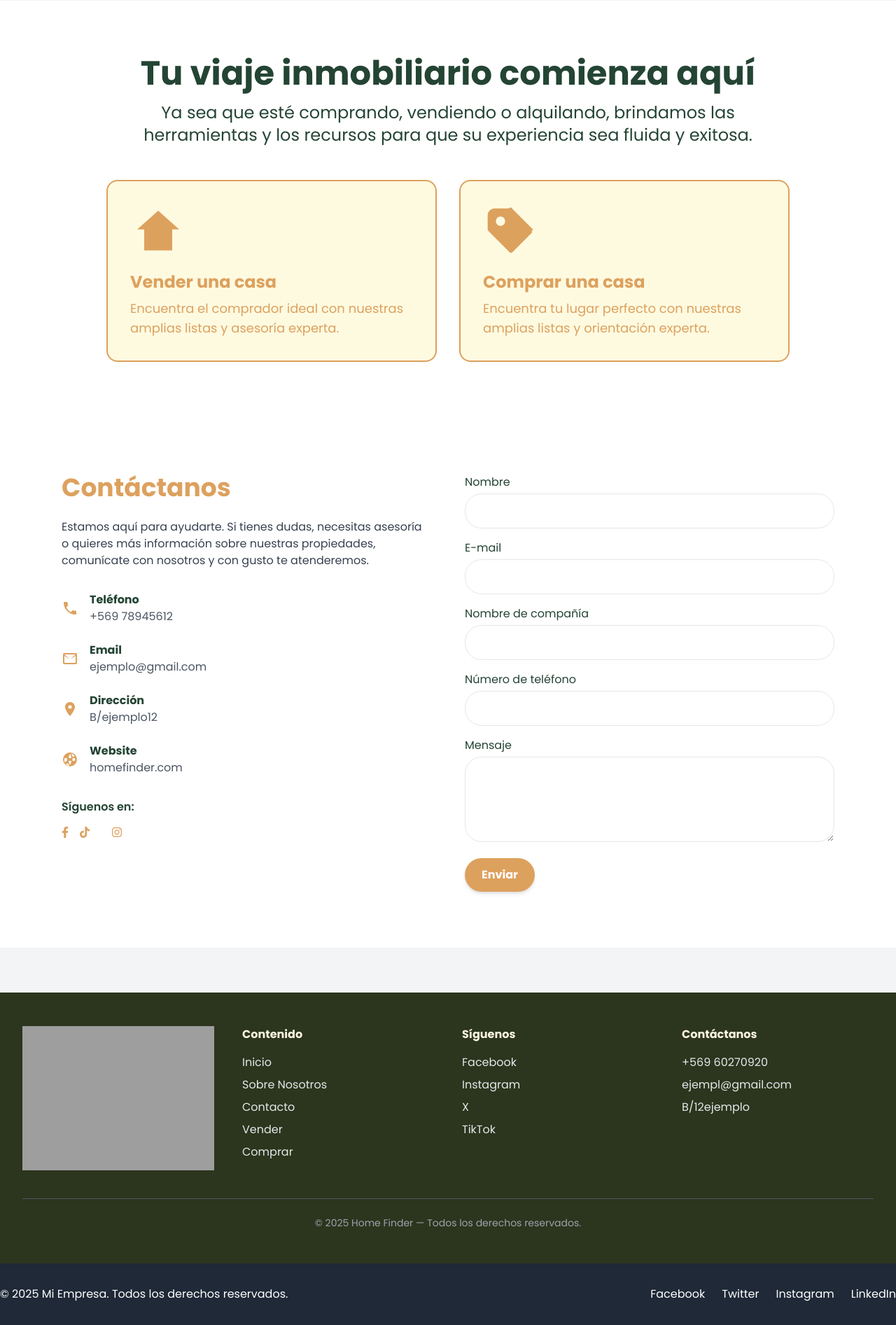
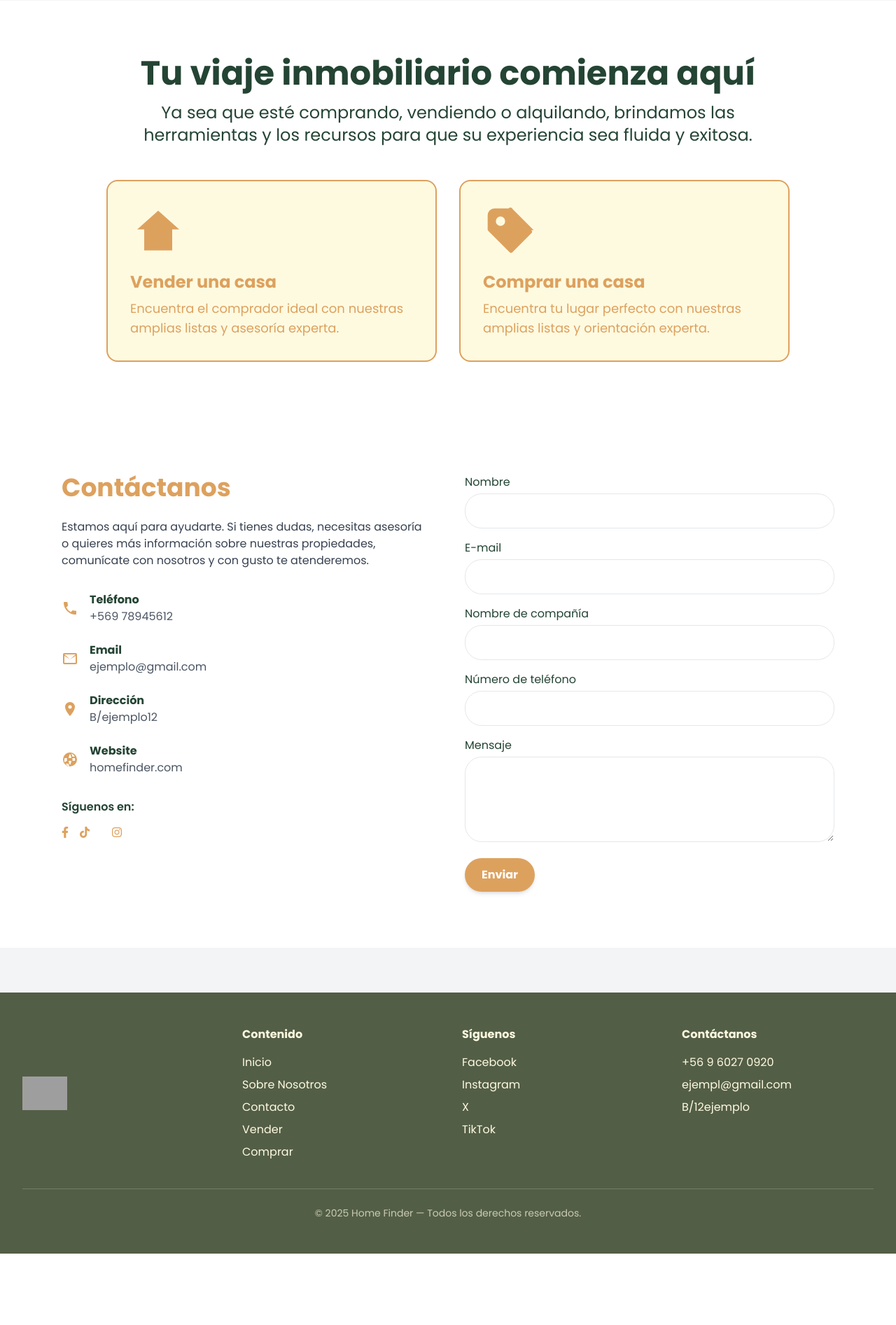
Before and after one commit to ale12GM/homefinder, a PHP site: page /usuario/home in a window 1280 px wide. Shown: the part 2917-4810 px from the top of the page at 70% size. After the commit the page ends 4708 px from the top, so only its background shows below. Run offline with PHP 8.4, Linux system fonts and the light colour scheme; data that the repository does not hold is empty; some libraries are stand-ins or nearby versions; grey boxes are pictures that could not be loaded.

Commit message:
modifique la parte del diceno del layout ya poner un header a todo y se ve bonito

```diff
--- a/views/layout.php
+++ b/views/layout.php
@@ -243,21 +243,54 @@
     </main>
 
     <!-- Footer -->
-    <footer class="bg-gray-800 text-white py-8 mt-auto">
-        <div class="max-w-7xl mx-auto">
-            <div class="flex flex-col md:flex-row justify-between items-center">
-                <div class="text-center md:text-left mb-4 md:mb-0">
-                    <p>&copy; 2025 Mi Empresa. Todos los derechos reservados.</p>
-                </div>
-                <div class="flex space-x-6">
-                    <a href="#" class="hover:text-yellow-400 transition duration-300">Facebook</a>
-                    <a href="#" class="hover:text-yellow-400 transition duration-300">Twitter</a>
-                    <a href="#" class="hover:text-yellow-400 transition duration-300">Instagram</a>
-                    <a href="#" class="hover:text-yellow-400 transition duration-300">LinkedIn</a>
-                </div>
-            </div>
-        </div>
-    </footer>
+<footer class="bg-[#535E46] text-[#FEFAE0] py-12 px-8 mt-16 font-[Poppins]">
+  <div class="container mx-auto grid grid-cols-1 md:grid-cols-4 gap-10">
+
+    <!-- Logo -->
+    <div class="flex items-center justify-center md:justify-start gap-3">
+      <img src="image_logo.png" alt="Logo" class="max-w-full max-h-full w-16 h-16 object-contain">
+    </div>
+
+    <!-- Contenido -->
+    <div class="text-center md:text-left">
+      <h3 class="font-bold mb-4 text-[#FEFAE0]">Contenido</h3>
+      <ul class="space-y-2">
+        <li><a href="#" class="hover:text-white transition">Inicio</a></li>
+        <li><a href="#" class="hover:text-white transition">Sobre Nosotros</a></li>
+        <li><a href="#" class="hover:text-white transition">Contacto</a></li>
+        <li><a href="#" class="hover:text-white transition">Vender</a></li>
+        <li><a href="#" class="hover:text-white transition">Comprar</a></li>
+      </ul>
+    </div>
+
+    <!-- Síguenos -->
+    <div class="text-center md:text-left">
+      <h3 class="font-bold mb-4 text-[#FEFAE0]">Síguenos</h3>
+      <ul class="space-y-2">
+        <li><a href="#" class="hover:text-white transition">Facebook</a></li>
+        <li><a href="#" class="hover:text-white transition">Instagram</a></li>
+        <li><a href="#" class="hover:text-white transition">X</a></li>
+        <li><a href="#" class="hover:text-white transition">TikTok</a></li>
+      </ul>
+    </div>
+
+    <!-- Contáctanos -->
+    <div class="text-center md:text-left">
+      <h3 class="font-bold mb-4 text-[#FEFAE0]">Contáctanos</h3>
+      <ul class="space-y-2">
+        <li>+56 9 6027 0920</li>
+        <li><a href="mailto:ejempl@gmail.com" class="hover:text-white transition">ejempl@gmail.com</a></li>
+        <li>B/12ejemplo</li>
+      </ul>
+    </div>
+  </div>
+
+  <!-- Derechos -->
+  <div class="mt-10 text-center text-sm text-[#FEFAE0]/70 border-t border-[#FEFAE0]/20 pt-6">
+    © 2025 Home Finder — Todos los derechos reservados.
+  </div>
+</footer>
+
 
     <script>
         // Toggle the menu visibility when the hamburger button is clicked
--- a/views/usuario/home.php
+++ b/views/usuario/home.php
@@ -387,49 +387,6 @@ $_SESSION["email"] = "ale@gmail.com";
     </div>
   </section>
 
-  <footer class="bg-[#2c351d] text-[#fdf6e3] py-12 px-8 mt-16">
-    <div class="container mx-auto grid grid-cols-1 md:grid-cols-4 gap-10">
-
-      <div class="flex items-center gap-3">
-        <img src="image_logo.png" alt="Logo" class="max-w-full max-h-full">
-      </div>
-
-      <div>
-        <h3 class="font-bold mb-4">Contenido</h3>
-        <ul class="space-y-2 text-gray-200">
-          <li><a href="#" class="hover:text-[#d29057]">Inicio</a></li>
-          <li><a href="#" class="hover:text-[#d29057]">Sobre Nosotros</a></li>
-          <li><a href="#" class="hover:text-[#d29057]">Contacto</a></li>
-          <li><a href="#" class="hover:text-[#d29057]">Vender</a></li>
-          <li><a href="#" class="hover:text-[#d29057]">Comprar</a></li>
-        </ul>
-      </div>
-
-      <div>
-        <h3 class="font-bold mb-4">Síguenos</h3>
-        <ul class="space-y-2 text-gray-200">
-          <li><a href="#" class="hover:text-[#d29057]">Facebook</a></li>
-          <li><a href="#" class="hover:text-[#d29057]">Instagram</a></li>
-          <li><a href="#" class="hover:text-[#d29057]">X</a></li>
-          <li><a href="#" class="hover:text-[#d29057]">TikTok</a></li>
-        </ul>
-      </div>
-
-      <div>
-        <h3 class="font-bold mb-4">Contáctanos</h3>
-        <ul class="space-y-2 text-gray-200">
-          <li>+569 60270920</li>
-          <li><a href="mailto:ejempl@gmail.com" class="hover:text-[#d29057]">ejempl@gmail.com</a></li>
-          <li>B/12ejemplo</li>
-        </ul>
-      </div>
-    </div>
-
-    <div class="mt-10 text-center text-sm text-gray-400 border-t border-gray-600 pt-6">
-      © 2025 Home Finder — Todos los derechos reservados.
-    </div>
-  </footer>
-
 
   </body>
   </html>
--- a/views/usuario/publicar_propiedad.php
+++ b/views/usuario/publicar_propiedad.php
@@ -157,8 +157,8 @@ if ($_SERVER['REQUEST_METHOD'] === 'POST') {
     }
   </style>
 </head>
-<body class="bg-gray-100 p-6">
-
+<body class="bg-gray-100">
+<div class="py-[50px]">
   <div class="max-w-4xl mx-auto bg-white p-8 rounded-xl shadow-lg">
     <h2 class="text-xl font-semibold text-[#DDA15E] mb-6">Tu Espacio de Publicación</h2>
 
@@ -290,6 +290,6 @@ if ($_SERVER['REQUEST_METHOD'] === 'POST') {
 
     </form>
   </div>
-
+</div>
 </body>
 </html>
```
Lines whose indentation alone changed are shown as unchanged.
